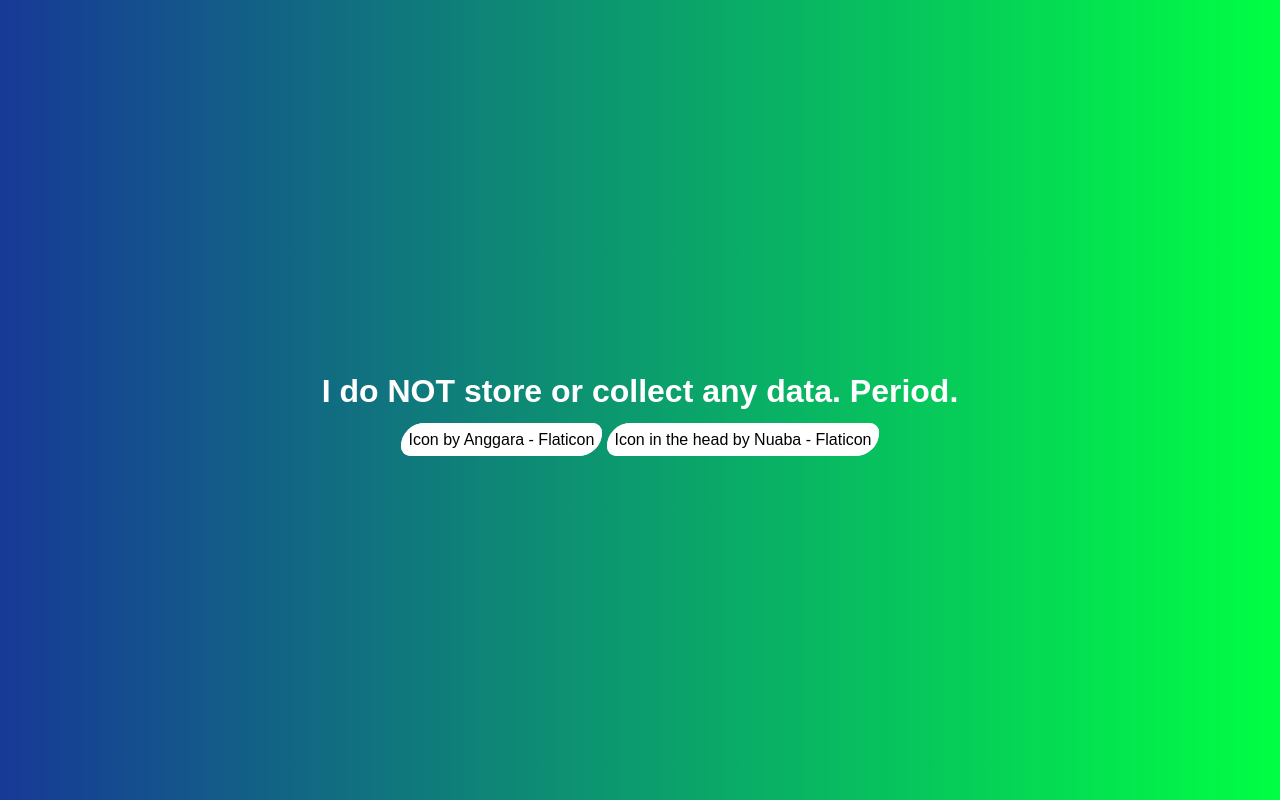
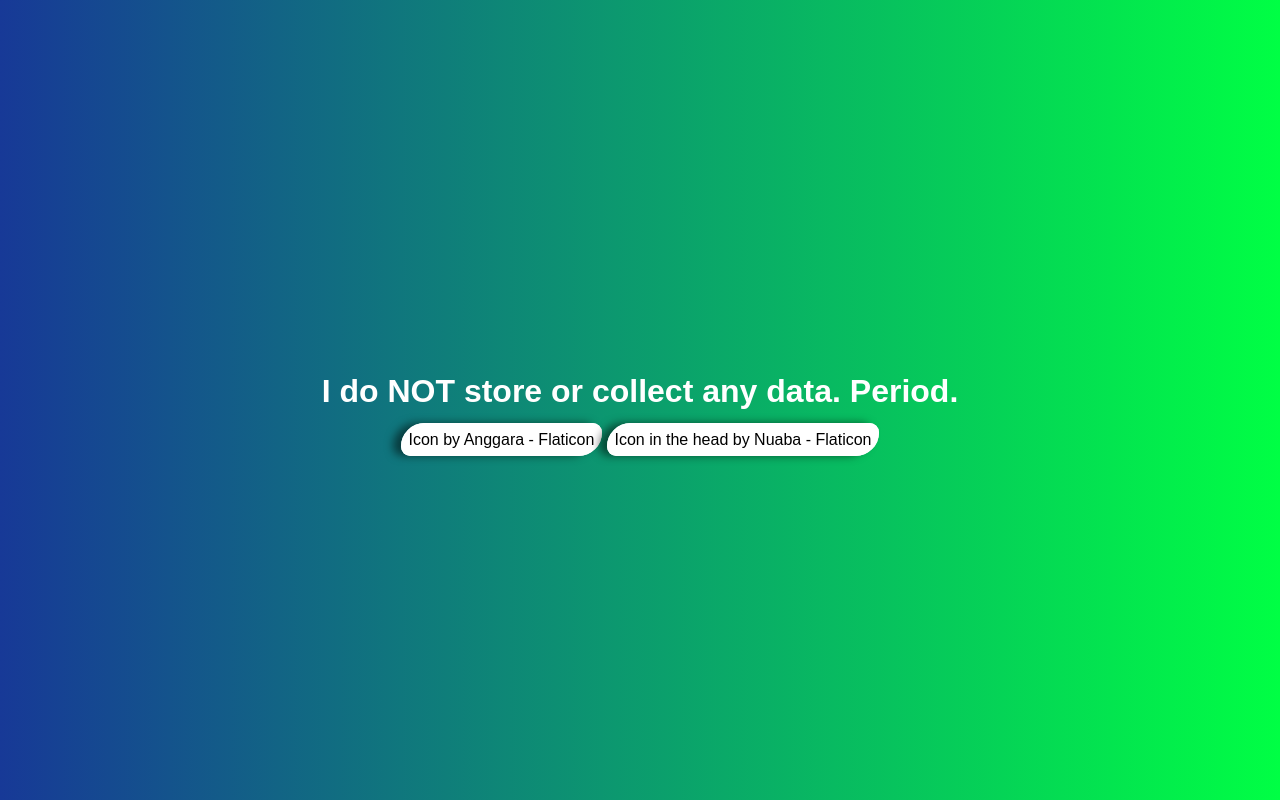
Before and after one commit to sudo-mystic-duck/ip-address-tracker, a SvelteKit app: page /privacy-policy in a window 1280 px wide. Built offline with nearby package versions, Linux system fonts and the light colour scheme.

Commit message:
Giving the <a> in privacy policy a box shadow
Add box shadow to the privacy policy page styles.

```diff
--- a/src/routes/privacy-policy/+page.svelte
+++ b/src/routes/privacy-policy/+page.svelte
@@ -12,6 +12,7 @@
         border: solid white;
         padding: 0.3em;
         border-radius: 5em 2em 5em 2em;
+        box-shadow: -0.5em 0px 0.5em rgba(0,0,0,0.5);
     }
 
     a:hover {
```
